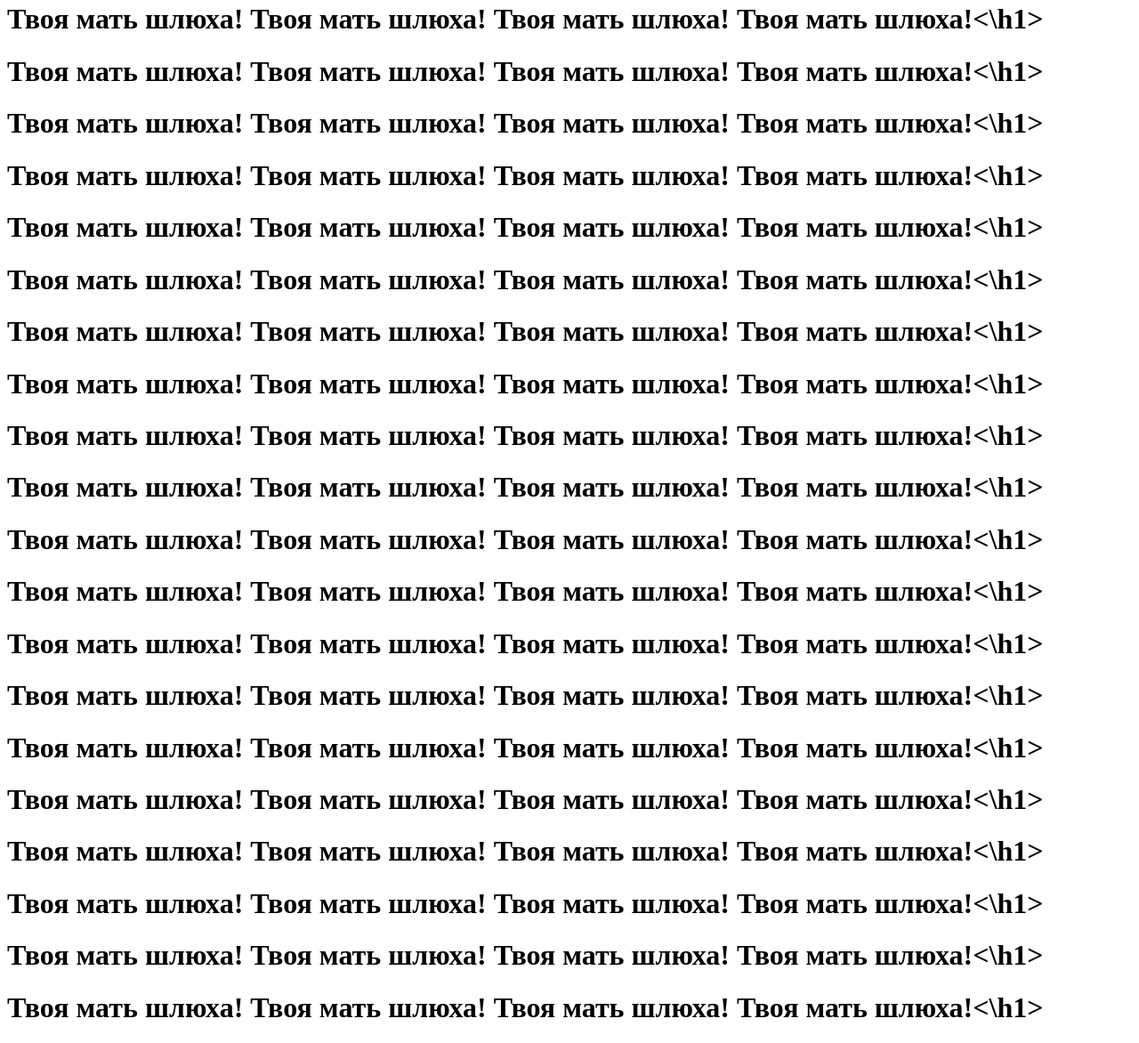
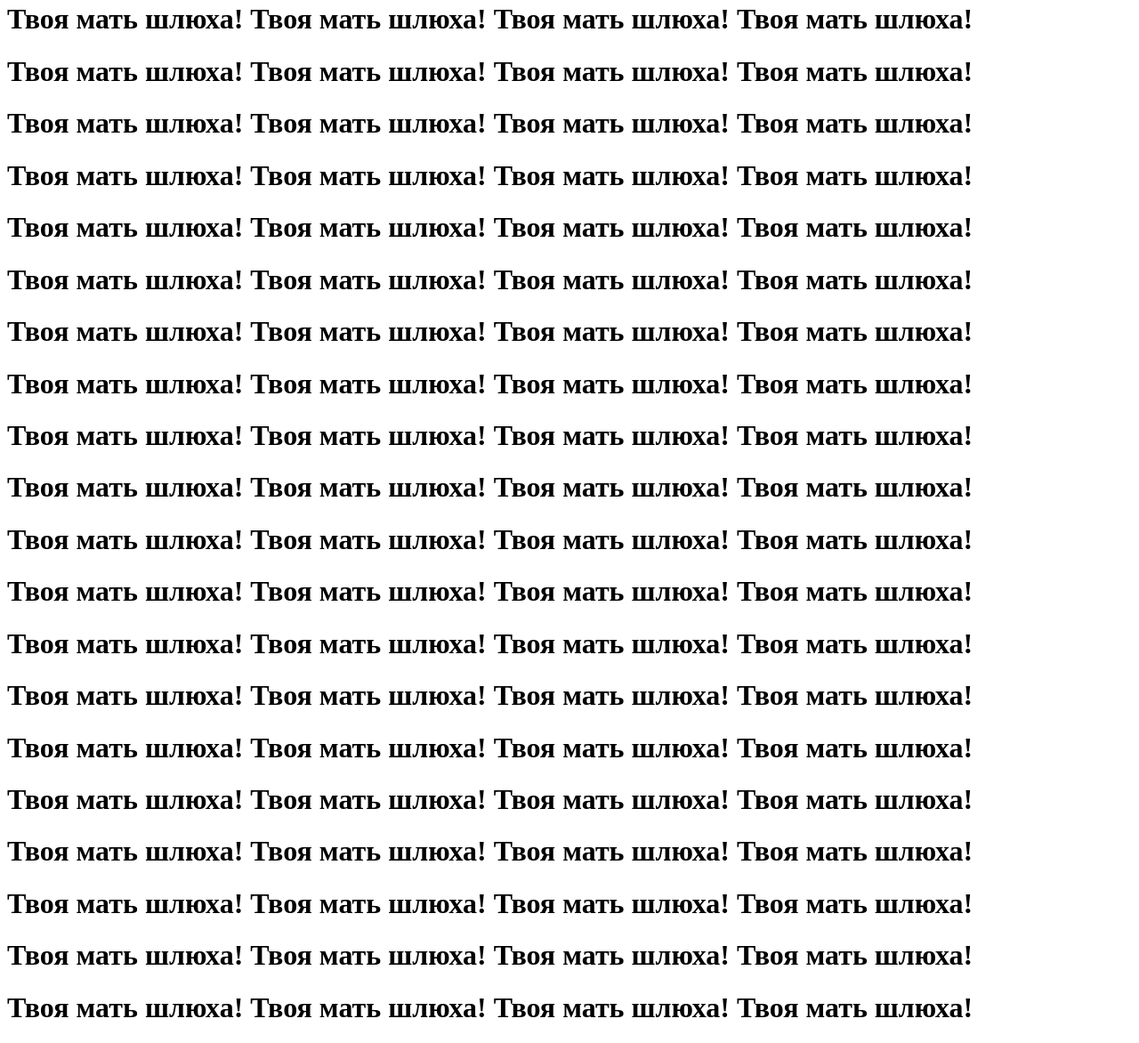
Before and after one commit to pasha200501/EasyVeb, a plain HTML site: page index.html in a window 1280 px wide. Shown: the part 18-1190 px from the top of the page at 89% size. Drawn offline with Linux system fonts and the light colour scheme.

Commit message:
Update index.html

```diff
--- a/index.html
+++ b/index.html
@@ -6,26 +6,26 @@
 	<title></title>
 </head>
 <body>
-<h1>Твоя мать шлюха! Твоя мать шлюха! Твоя мать шлюха! Твоя мать шлюха!<\h1>
-<h1>Твоя мать шлюха! Твоя мать шлюха! Твоя мать шлюха! Твоя мать шлюха!<\h1>
-<h1>Твоя мать шлюха! Твоя мать шлюха! Твоя мать шлюха! Твоя мать шлюха!<\h1>
-<h1>Твоя мать шлюха! Твоя мать шлюха! Твоя мать шлюха! Твоя мать шлюха!<\h1>
-<h1>Твоя мать шлюха! Твоя мать шлюха! Твоя мать шлюха! Твоя мать шлюха!<\h1>
-<h1>Твоя мать шлюха! Твоя мать шлюха! Твоя мать шлюха! Твоя мать шлюха!<\h1>
-<h1>Твоя мать шлюха! Твоя мать шлюха! Твоя мать шлюха! Твоя мать шлюха!<\h1>
-<h1>Твоя мать шлюха! Твоя мать шлюха! Твоя мать шлюха! Твоя мать шлюха!<\h1>
-<h1>Твоя мать шлюха! Твоя мать шлюха! Твоя мать шлюха! Твоя мать шлюха!<\h1>
-<h1>Твоя мать шлюха! Твоя мать шлюха! Твоя мать шлюха! Твоя мать шлюха!<\h1>
-<h1>Твоя мать шлюха! Твоя мать шлюха! Твоя мать шлюха! Твоя мать шлюха!<\h1>
-<h1>Твоя мать шлюха! Твоя мать шлюха! Твоя мать шлюха! Твоя мать шлюха!<\h1>
-<h1>Твоя мать шлюха! Твоя мать шлюха! Твоя мать шлюха! Твоя мать шлюха!<\h1>
-<h1>Твоя мать шлюха! Твоя мать шлюха! Твоя мать шлюха! Твоя мать шлюха!<\h1>
-<h1>Твоя мать шлюха! Твоя мать шлюха! Твоя мать шлюха! Твоя мать шлюха!<\h1>
-<h1>Твоя мать шлюха! Твоя мать шлюха! Твоя мать шлюха! Твоя мать шлюха!<\h1>
-<h1>Твоя мать шлюха! Твоя мать шлюха! Твоя мать шлюха! Твоя мать шлюха!<\h1>
-<h1>Твоя мать шлюха! Твоя мать шлюха! Твоя мать шлюха! Твоя мать шлюха!<\h1>
-<h1>Твоя мать шлюха! Твоя мать шлюха! Твоя мать шлюха! Твоя мать шлюха!<\h1>
-<h1>Твоя мать шлюха! Твоя мать шлюха! Твоя мать шлюха! Твоя мать шлюха!<\h1>
+<h1>Твоя мать шлюха! Твоя мать шлюха! Твоя мать шлюха! Твоя мать шлюха!</h1>
+<h1>Твоя мать шлюха! Твоя мать шлюха! Твоя мать шлюха! Твоя мать шлюха!</h1>
+<h1>Твоя мать шлюха! Твоя мать шлюха! Твоя мать шлюха! Твоя мать шлюха!</h1>
+<h1>Твоя мать шлюха! Твоя мать шлюха! Твоя мать шлюха! Твоя мать шлюха!</h1>
+<h1>Твоя мать шлюха! Твоя мать шлюха! Твоя мать шлюха! Твоя мать шлюха!</h1>
+<h1>Твоя мать шлюха! Твоя мать шлюха! Твоя мать шлюха! Твоя мать шлюха!</h1>
+<h1>Твоя мать шлюха! Твоя мать шлюха! Твоя мать шлюха! Твоя мать шлюха!</h1>
+<h1>Твоя мать шлюха! Твоя мать шлюха! Твоя мать шлюха! Твоя мать шлюха!</h1>
+<h1>Твоя мать шлюха! Твоя мать шлюха! Твоя мать шлюха! Твоя мать шлюха!</h1>
+<h1>Твоя мать шлюха! Твоя мать шлюха! Твоя мать шлюха! Твоя мать шлюха!</h1>
+<h1>Твоя мать шлюха! Твоя мать шлюха! Твоя мать шлюха! Твоя мать шлюха!</h1>
+<h1>Твоя мать шлюха! Твоя мать шлюха! Твоя мать шлюха! Твоя мать шлюха!</h1>
+<h1>Твоя мать шлюха! Твоя мать шлюха! Твоя мать шлюха! Твоя мать шлюха!</h1>
+<h1>Твоя мать шлюха! Твоя мать шлюха! Твоя мать шлюха! Твоя мать шлюха!</h1>
+<h1>Твоя мать шлюха! Твоя мать шлюха! Твоя мать шлюха! Твоя мать шлюха!</h1>
+<h1>Твоя мать шлюха! Твоя мать шлюха! Твоя мать шлюха! Твоя мать шлюха!</h1>
+<h1>Твоя мать шлюха! Твоя мать шлюха! Твоя мать шлюха! Твоя мать шлюха!</h1>
+<h1>Твоя мать шлюха! Твоя мать шлюха! Твоя мать шлюха! Твоя мать шлюха!</h1>
+<h1>Твоя мать шлюха! Твоя мать шлюха! Твоя мать шлюха! Твоя мать шлюха!</h1>
+<h1>Твоя мать шлюха! Твоя мать шлюха! Твоя мать шлюха! Твоя мать шлюха!</h1>
 
 
 </body>
```
